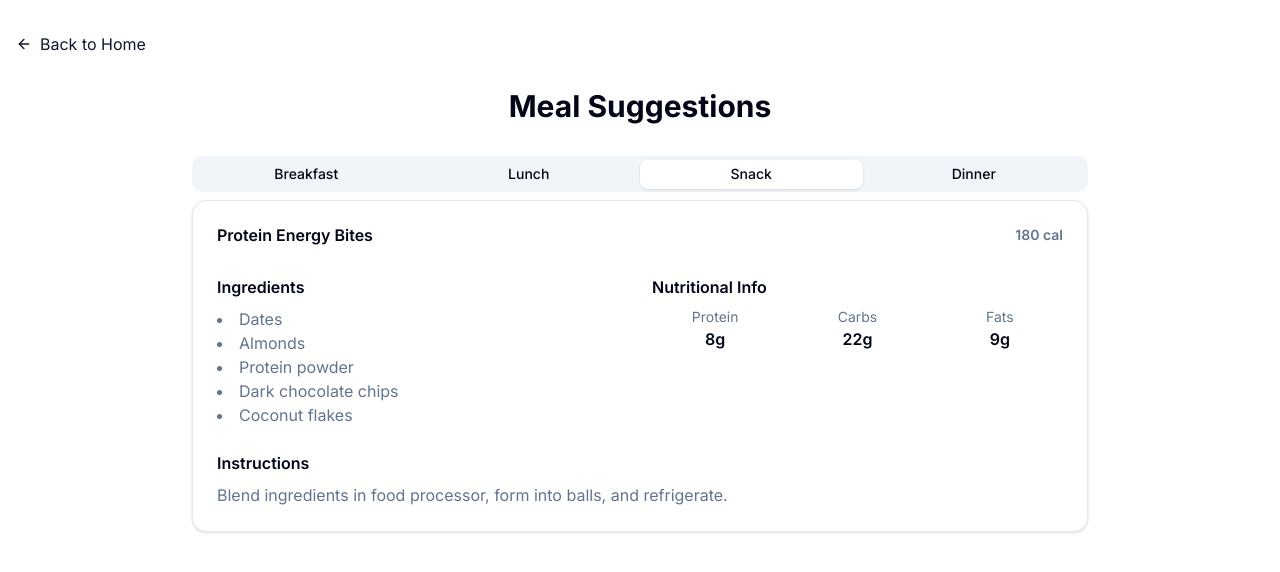
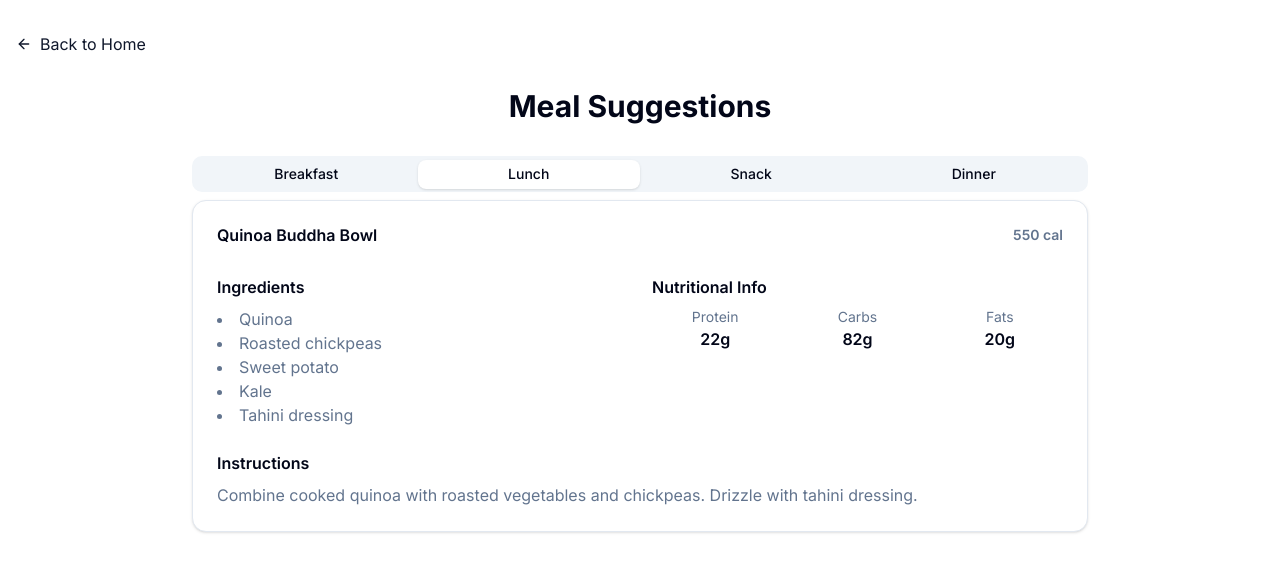
Before and after one commit to kdumagalhaes/smart-meal-planner, a Next.js app: page /meals in a window 1280 px wide. Shown: the top 572 px of the page. Built offline with nearby package versions, Linux system fonts and the light colour scheme.

Commit message:
Set default selected tab based on meal time

```diff
--- a/app/meals/page.tsx
+++ b/app/meals/page.tsx
@@ -18,14 +18,7 @@ export default function MealsPage() {
   const hour = new Date().getHours();
   const [loading, setLoading] = useState(false);
   const [meal, setMeal] = useState<Record<string, Meal[]> | null>(null);
-  const [mealTime, setMealTime] = useState<MealTime>(MealTime.SNACK);
-
-  useEffect(() => {
-    if (hour >= 5 && hour < 11) generateMealSuggestion(MealTime.BREAKFAST);
-    else if (hour >= 11 && hour < 16) generateMealSuggestion(MealTime.LUNCH);
-    else if (hour >= 16 && hour < 22) generateMealSuggestion(MealTime.DINNER);
-    else generateMealSuggestion(MealTime.SNACK);
-  }, [hour]);
+  const [mealTime, setMealTime] = useState<MealTime | null>(null);
 
   const generateMealSuggestion = async (mealTime: MealTime) => {
     setMealTime(mealTime);
@@ -39,6 +32,13 @@ export default function MealsPage() {
       setLoading(false);
     }
   };
+
+  useEffect(() => {
+    if (hour >= 5 && hour < 11) generateMealSuggestion(MealTime.BREAKFAST);
+    else if (hour >= 11 && hour < 16) generateMealSuggestion(MealTime.LUNCH);
+    else if (hour >= 16 && hour < 22) generateMealSuggestion(MealTime.DINNER);
+    else generateMealSuggestion(MealTime.SNACK);
+  }, [hour]);
 
   return (
     <div className="container mx-auto px-4 py-8">
@@ -54,6 +54,7 @@ export default function MealsPage() {
         <div className="text-center mb-8">
           <h1 className="text-3xl font-bold mb-4">Meal Suggestions</h1>
         </div>
+        {mealTime && (
           <Tabs defaultValue={mealTime} className="mx-auto">
             <TabsList className="grid w-full grid-cols-4">
               <TabsTrigger value="breakfast">Breakfast</TabsTrigger>
@@ -331,6 +332,7 @@ export default function MealsPage() {
               </>
             )}
           </Tabs>
+        )}
       </div>
     </div>
   );
```
Lines whose indentation alone changed are shown as unchanged.
